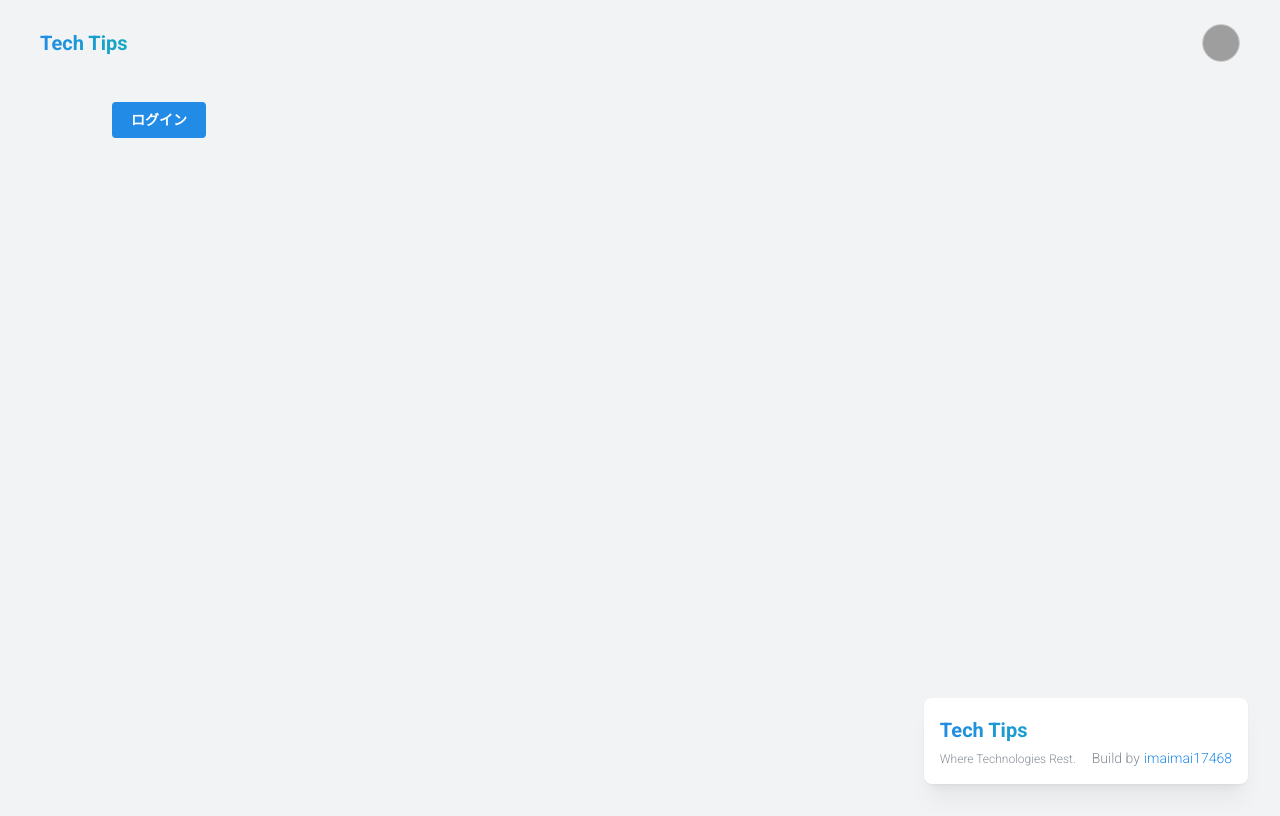
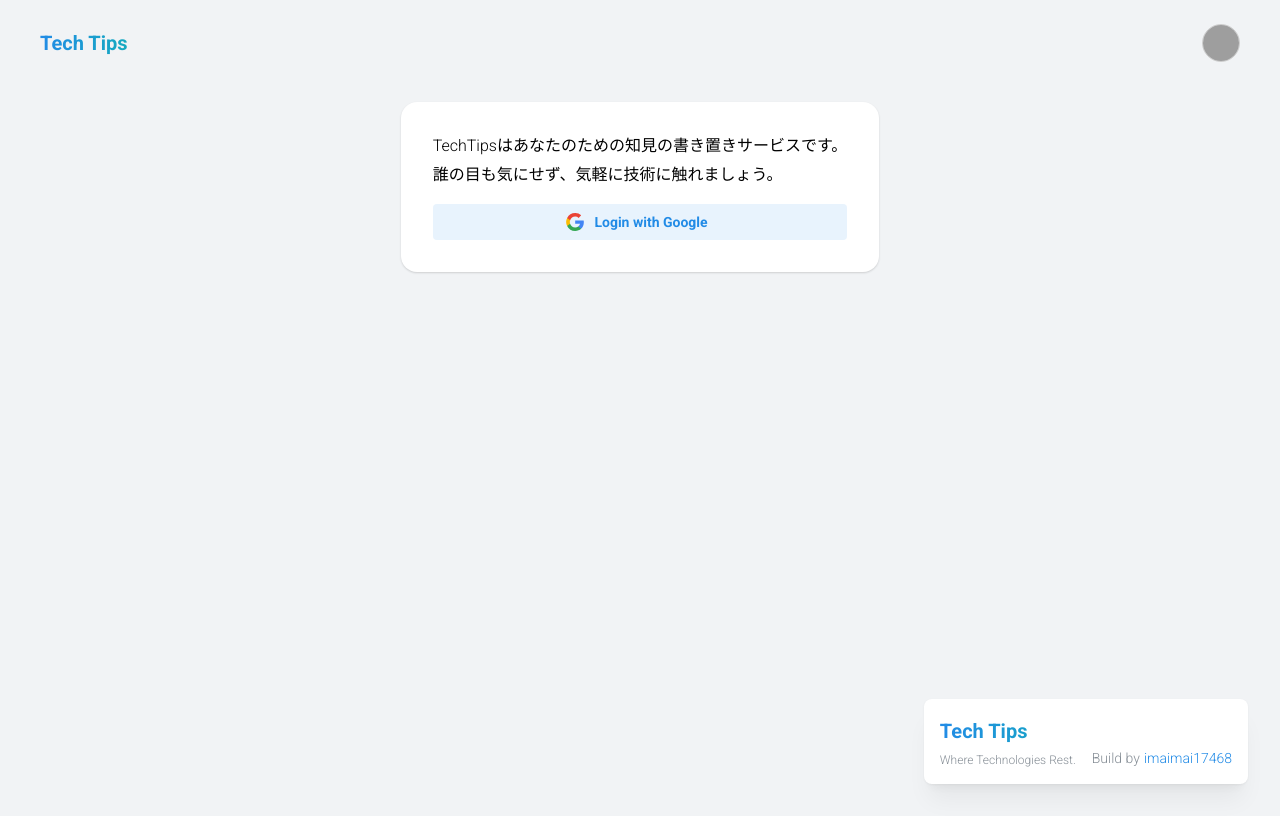
Before and after one commit to imaimai17468/tech-tips, a Next.js app: page /auth in a window 1280 px wide. Built offline with nearby package versions, Linux system fonts and the light colour scheme; no server answers; grey boxes are pictures that could not be loaded.

Commit message:
refactor: Update UserButton and AuthContent components for improved user authentication experience

```diff
--- a/src/components/parts/Header/components/UserButton.tsx
+++ b/src/components/parts/Header/components/UserButton.tsx
@@ -1,6 +1,7 @@
 "use client";
 
 import { CLIENT_PATHS } from "@/constants/clientPaths";
+import { logout } from "@/lib/auth";
 import { replaceIDinPath } from "@/utils/replaceIDinPath";
 import { Avatar, Menu, UnstyledButton } from "@mantine/core";
 import { ExitIcon, Pencil1Icon, PersonIcon } from "@radix-ui/react-icons";
@@ -33,7 +34,9 @@ export const UserButton: React.FC<Props> = ({ href, userName, userID }) => {
         </Menu.Item>
 
         <Menu.Label>Account</Menu.Label>
-        <Menu.Item leftSection={<ExitIcon />}>Logout</Menu.Item>
+        <Menu.Item leftSection={<ExitIcon />} onClick={logout} component="a" href={CLIENT_PATHS.AUTH}>
+          Logout
+        </Menu.Item>
       </Menu.Dropdown>
     </Menu>
   );
--- a/src/components/template/auth/AuthContent.tsx
+++ b/src/components/template/auth/AuthContent.tsx
@@ -1,8 +1,9 @@
 "use client";
 
+import GoogleIcon from "@/assets/icons/googleIcon.svg";
 import { useAuth } from "@/context/auth";
-import { login, logout } from "@/lib/auth";
-import { Button } from "@mantine/core";
+import { login } from "@/lib/auth";
+import { Button, Card, Flex, Stack, Text } from "@mantine/core";
 import { useState } from "react";
 
 export const AuthContent: React.FC = () => {
@@ -20,10 +21,26 @@ export const AuthContent: React.FC = () => {
         setWaiting(false);
       });
   };
+
   return (
-    <div>
-      {user === null && !waiting && <Button onClick={signIn}>ログイン</Button>}
-      {user && <Button onClick={logout}>ログアウト</Button>}
-    </div>
+    <Flex justify="center" align="center" h="100%">
+      <Card maw="500px" p="xl" radius="lg" shadow="xs">
+        <Stack>
+          <Stack gap={4}>
+            <Text>TechTipsはあなたのための知見の書き置きサービスです。</Text>
+            <Text>誰の目も気にせず、気軽に技術に触れましょう。</Text>
+          </Stack>
+          {user === null ? (
+            <Button variant="light" onClick={signIn} leftSection={<GoogleIcon />} loading={waiting}>
+              Login with Google
+            </Button>
+          ) : (
+            <Button variant="light" component="a" href="/" loading={user === undefined}>
+              はじめる
+            </Button>
+          )}
+        </Stack>
+      </Card>
+    </Flex>
   );
 };
--- a/src/constants/clientPaths.ts
+++ b/src/constants/clientPaths.ts
@@ -8,4 +8,5 @@ export const CLIENT_PATHS = {
   USER: "/user/[id]",
   SETTINGS_PROFILE: "/setting/profile",
   SETTINGS_TIPS: "/setting/tips",
+  AUTH: "/auth",
 } as const;
```
